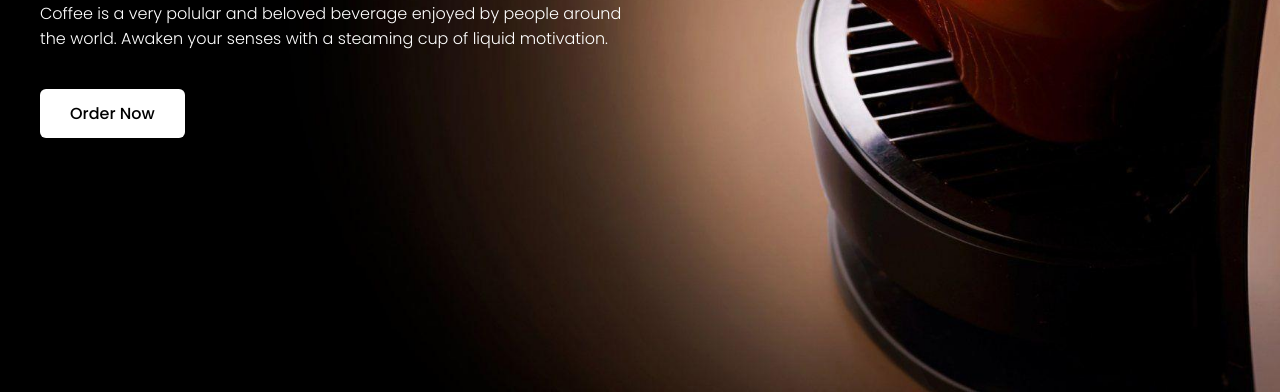
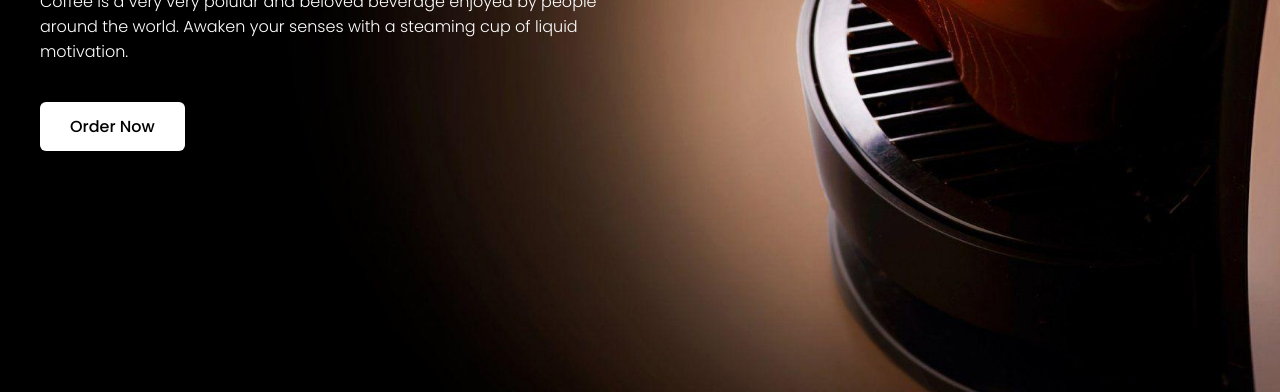
Before and after one commit to KaziShahHamza/Coffee-Website-Homepage, a plain HTML site: page index.html in a window 1280 px wide. Shown: the part 408-800 px from the top of the page. Drawn offline with nearby package versions, Linux system fonts and the light colour scheme.

Commit message:
2nd day of commit

```diff
--- a/index.html
+++ b/index.html
@@ -27,7 +27,7 @@
             <div class="content">
                 <h2>Start Your Day With Fresh Coffee</h2>
                 <p>
-                    Coffee is a very polular and beloved beverage enjoyed by
+                    Coffee is a very very polular and beloved beverage enjoyed by
                     people around the world. Awaken your senses with a steaming cup of liquid motivation.
                 </p>
                 <button>Order Now</button>
```
